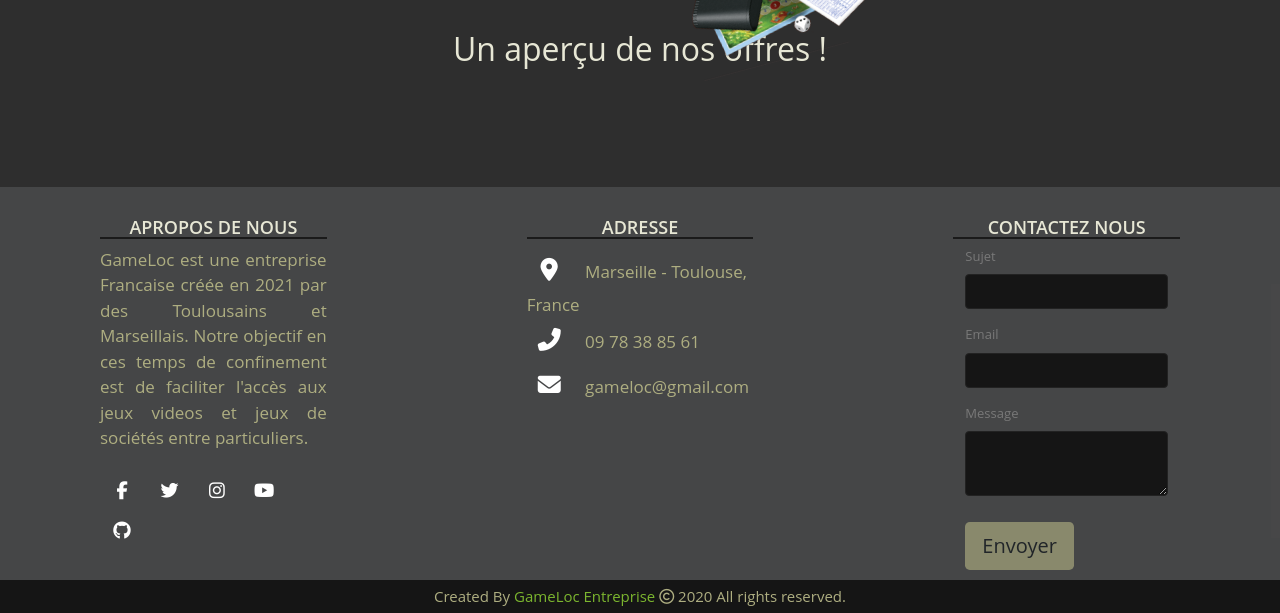
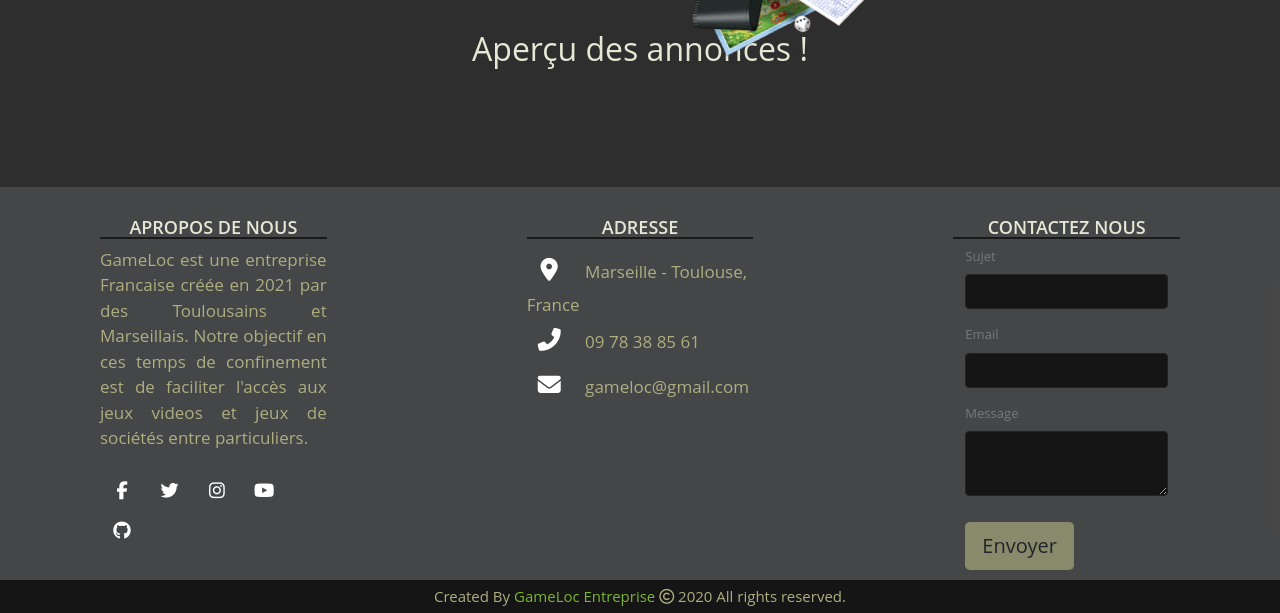
Before and after one commit to FlorentLeDuc/GameLoc, a Symfony app: template templates/site/index.html.twig in a window 1280 px wide. Shown: the part 1495-2108 px from the top of the page. Run offline with Twig, Linux system fonts and the light colour scheme; the template is opened without the code that fills it, so the values that code supplies are empty; form fields are guessed from the names that the template uses; some libraries are stand-ins or nearby versions.

Commit message:
Titre annonces accueil

```diff
--- a/templates/site/index.html.twig
+++ b/templates/site/index.html.twig
@@ -56,7 +56,7 @@
 			</div>
 		</section>
 		<div  id ="scroll-btn" class="offer-index"></div>
-		<h2>Un aperçu de nos offres !</h2>
+		<h2> Aperçu des annonces !</h2>
 		<table>
 			<tbody>
 				<section class= "decalnav">
```
